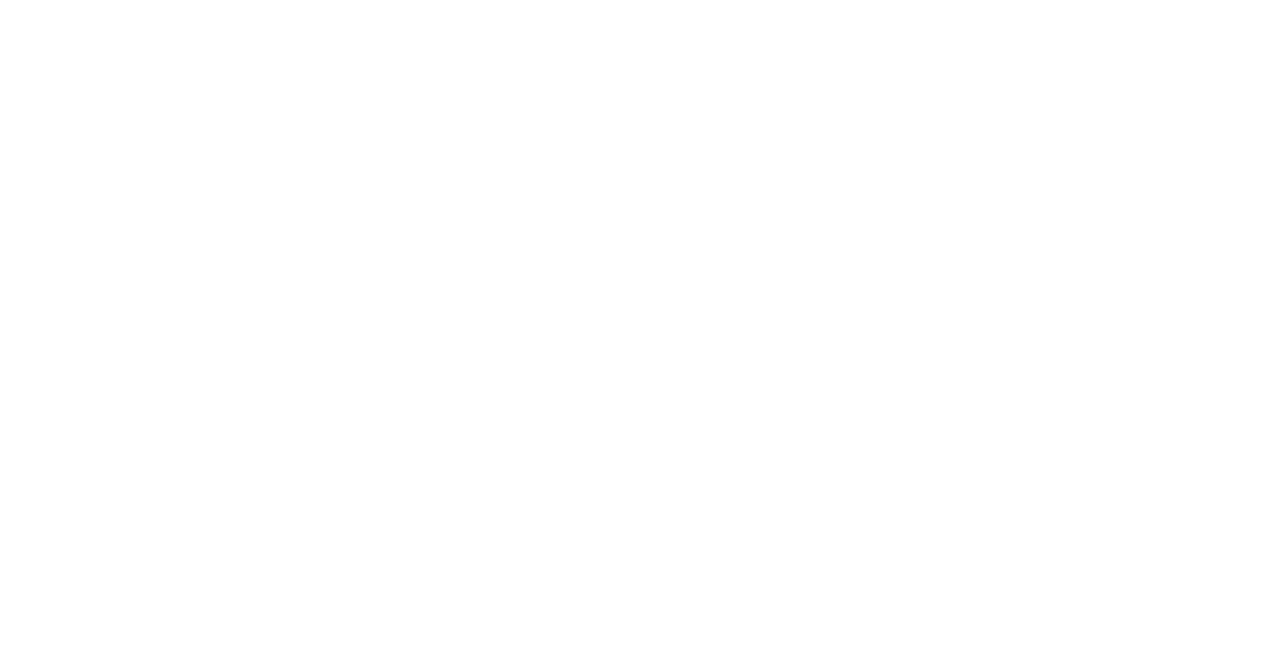
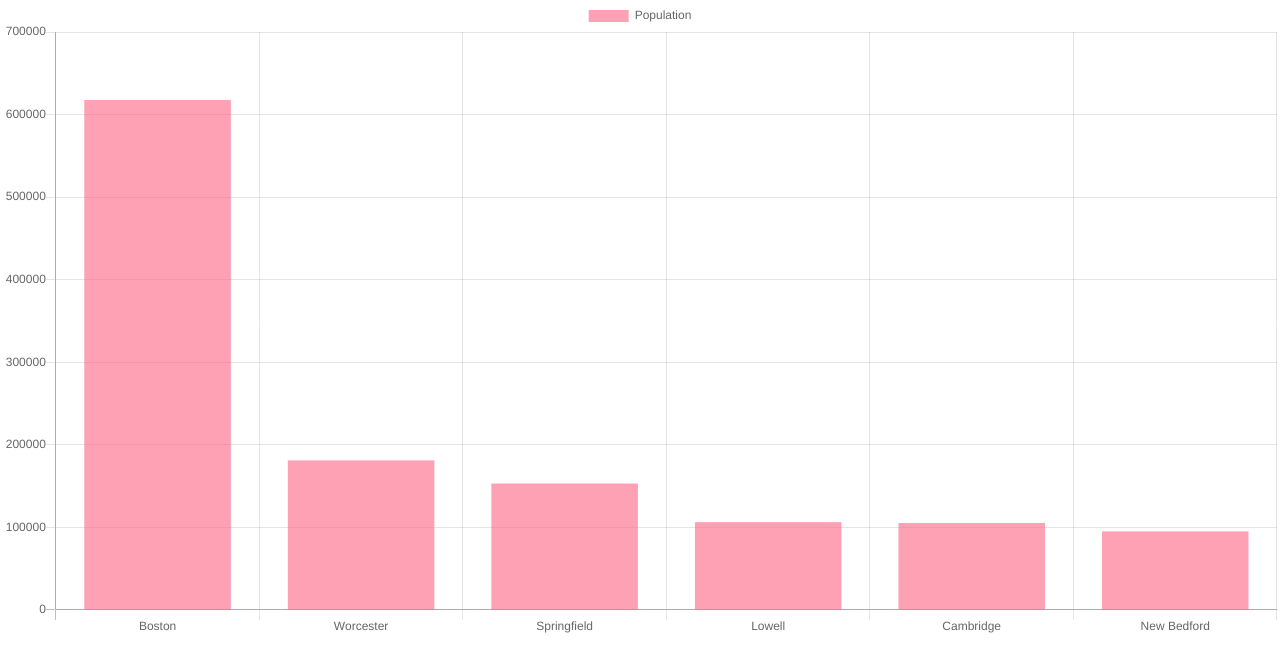
Before and after one commit to domVara/Payroll, a React app in the folder client/: page /chart in a window 1280 px wide. Shown: the top 672 px of the page. Built offline with nearby package versions, Linux system fonts and the light colour scheme.

Commit message:
add the chartJS, implement chart

```diff
--- a/client/package.json
+++ b/client/package.json
@@ -15,6 +15,7 @@
     "bulma": "^0.7.2",
     "case-sensitive-paths-webpack-plugin": "2.1.2",
     "chalk": "2.4.1",
+    "chart.js": "^2.7.3",
     "css-loader": "1.0.0",
     "dotenv": "6.0.0",
     "dotenv-expand": "4.2.0",
@@ -43,6 +44,7 @@
     "postcss-safe-parser": "4.0.1",
     "react": "^16.4.1",
     "react-app-polyfill": "^0.1.3",
+    "react-chartjs-2": "^2.7.4",
     "react-dev-utils": "^6.1.1",
     "react-dom": "^16.4.1",
     "react-pdf": "^3.0.5",
--- a/client/src/App/App.js
+++ b/client/src/App/App.js
@@ -3,6 +3,7 @@
 import './App.css';
 import FrontPage from './pages/front-page.js';
 import AddEmployee from './pages/addEmployee';
+import ChartsPage from './pages/chartsPage';
 
 
 
@@ -13,6 +14,8 @@
         <Switch>
           <Route exact path='/' component={FrontPage}/>
           <Route path='/addEmployee' component={AddEmployee}/>
+          <Route path='/chart' component={ChartsPage}/>
+
         </Switch>
       </div>
     )
--- /dev/null
+++ b/client/src/App/components/bar-graph/bar-graph.js
@@ -0,0 +1,53 @@
+import React, { Component } from "react";
+import {Bar} from 'react-chartjs-2';
+import "./styles/bar-graph.css"
+
+
+class AddEmployeeForm extends Component {
+  constructor(props) {
+    super(props);
+    this.state = {
+      chartData: {
+        labels:['Boston','Worcester','Springfield','Lowell','Cambridge','New Bedford'],
+        datasets:[
+        {
+          label: 'Population',
+          data:[
+            617594,
+            181045,
+            153021,
+            106231,
+            105232,
+            95072
+          ],
+          backgroundColor:[
+            'rgba(255, 99, 132,  0.6)',
+            'rgba(255, 99, 132,  0.6)',
+            'rgba(255, 99, 132,  0.6)',
+            'rgba(255, 99, 132,  0.6)',
+            'rgba(255, 99, 132,  0.6)',
+            'rgba(255, 99, 132,  0.6)',
+          ]
+        }
+      ]
+      }
+    }
+  }
+
+  render() {
+
+    return (
+      <div>
+      <Bar
+        data = {this.state.chartData}
+      	options={{
+      		  maintainAspectRatio: true
+          }}
+      />
+
+      </div>
+    );
+  }
+}
+
+export default AddEmployeeForm;
--- a/client/src/App/components/tiles/tiles.js
+++ b/client/src/App/components/tiles/tiles.js
@@ -45,7 +45,7 @@
             </a>
           </div>
           <div className = "boxPadding">
-            <a className = "box boxSize has-text-centered">
+            <a href="http://localhost:3000/chart" className = "box boxSize has-text-centered">
               <strong className = "is-size-4"> Charts/Logging </strong>
               <img src = "https://encrypted-tbn0.gstatic.com/images?q=tbn:ANd9GcTkqE7fehSG_QbXpcYXvs91xa4tU1_04tKLmdyO-fhHW67DbbBu" />
             </a>
--- a/client/src/App/pages/chartsPage.js
+++ b/client/src/App/pages/chartsPage.js
@@ -1,5 +1,5 @@
 import React, { Component } from "react";
-import AddEmployeeForm from "../components/addEmployeeForm/addEmployeeForm.js"
+import BarGraph from "../components/bar-graph/bar-graph.js"
 
 
 class ChartsPage extends Component {
@@ -9,7 +9,7 @@
   render() {
     return (
       <div>
-        Charts Page
+        <BarGraph />
       </div>
     );
   }
```
Also changed, not shown: client/src/App/components/bar-graph/styles/bar-graph.css (added), 1 other file (tests, documents, lock files or other folders).
